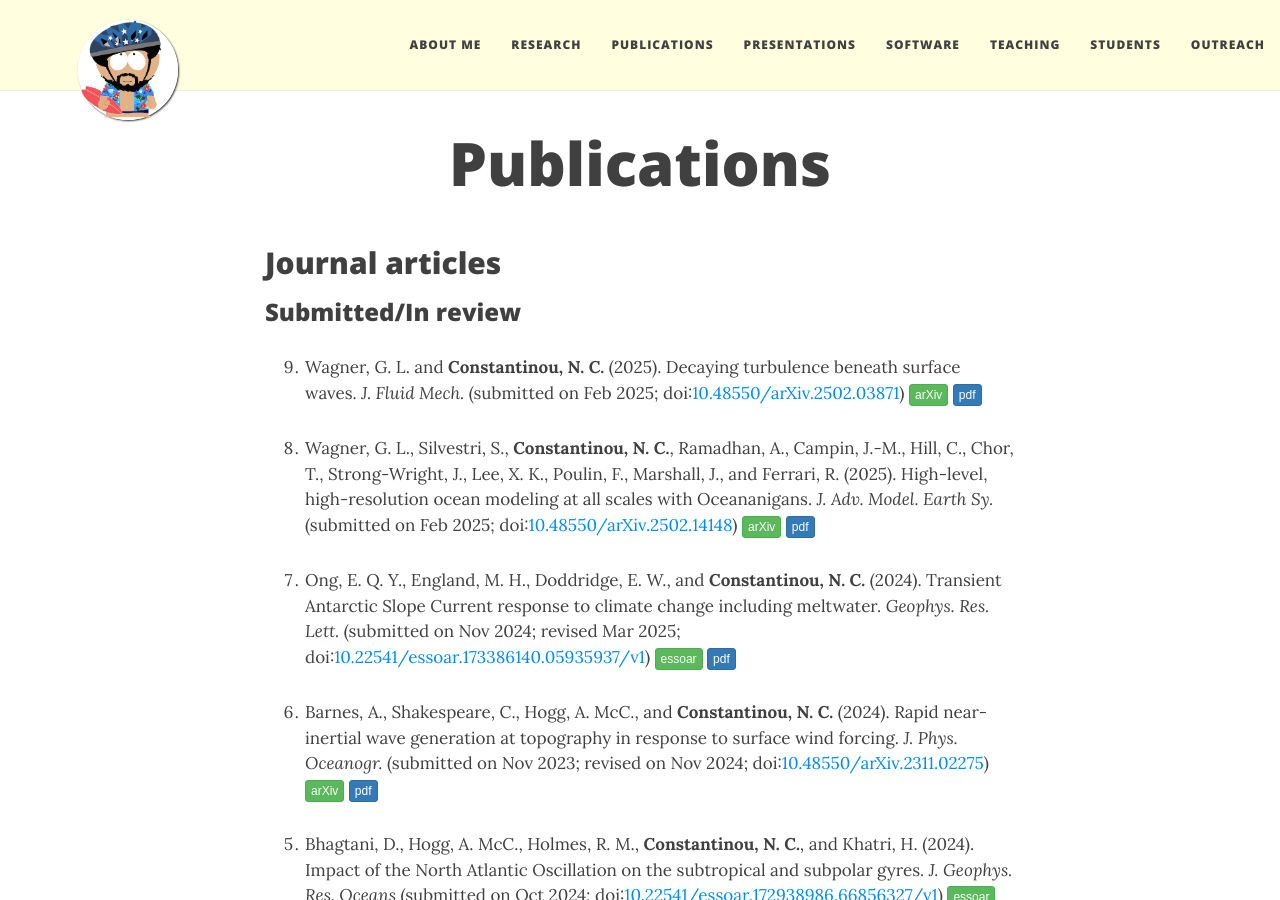
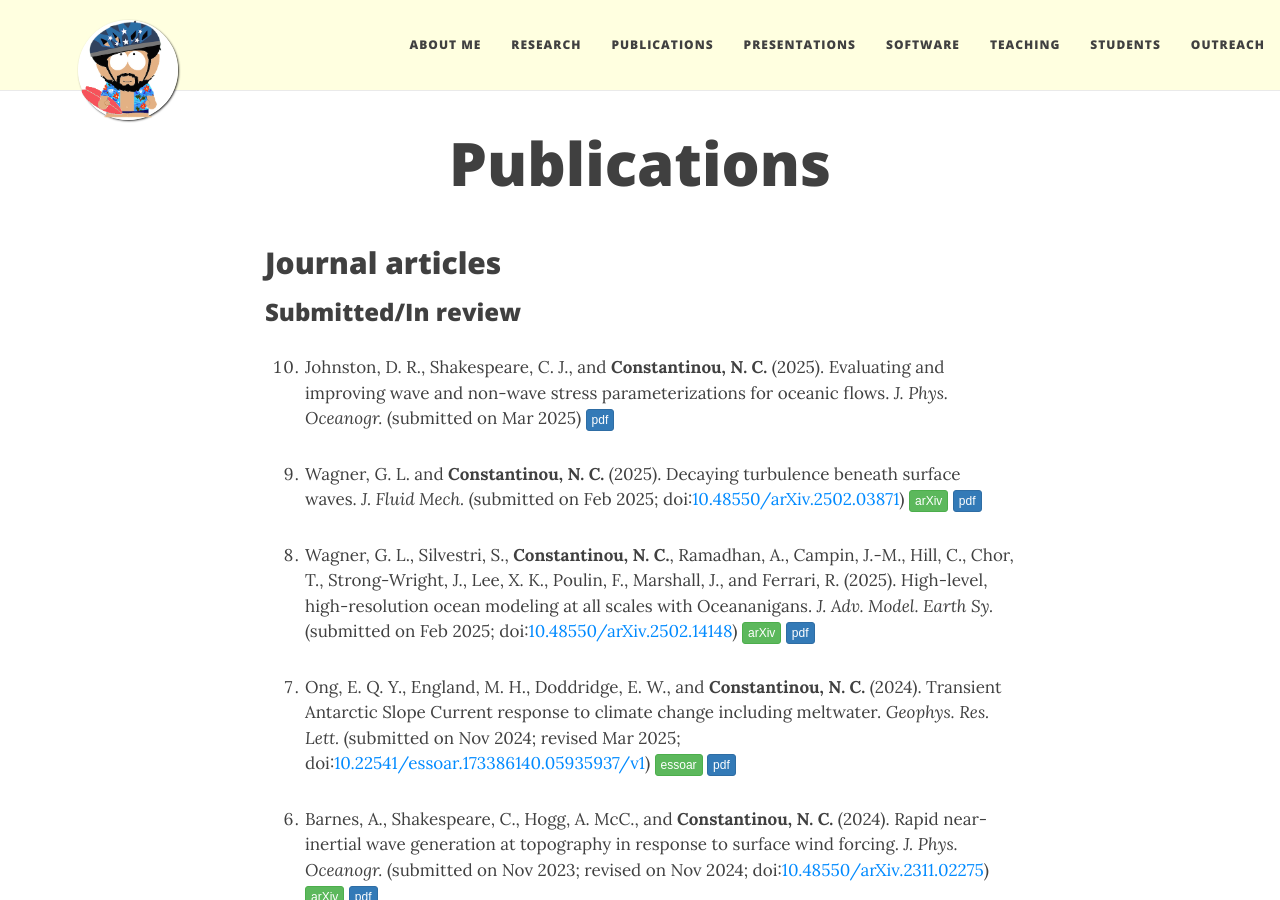
Before and after one commit to navidcy/navidcy.github.io, a Jekyll site: the page built from publications.md, in a window 1280 px wide and 900 px high. Built offline with Jekyll 4.4.1, drawn with Linux system fonts in a browser that asks for light colours; nearby versions of some CDN libraries; comment, search, counter and statistics services are not loaded; some of the changed lines change nothing that is shown.

```diff
--- a/publications.md
+++ b/publications.md
@@ -10,7 +10,7 @@
 ### Submitted/In review
 
 
-<!-- 0. Johnston, D. R., Shakespeare, C. J., and **Constantinou, N. C.** (2025). Evaluating and improving wave and non-wave stress parameterizations for oceanic flows. _J. Phys. Oceanogr._ (submitted on Feb 2025; doi:[10.48550/arXiv.2311.02275](https://doi.org/10.48550/arXiv.2311.02275)) [<span class="btn btn-success btn-xs{{end}}" style="font-family:sans-serif;">arXiv</span>][arXiv:2311.02275]{:target="_blank"} [<span class="btn btn-primary btn-xs{{end}}" style="font-family:sans-serif;">pdf</span>][topographic-NIWs] -->
+0. Johnston, D. R., Shakespeare, C. J., and **Constantinou, N. C.** (2025). Evaluating and improving wave and non-wave stress parameterizations for oceanic flows. _J. Phys. Oceanogr._ (submitted on Mar 2025) [<span class="btn btn-primary btn-xs{{end}}" style="font-family:sans-serif;">pdf</span>][internal-tide-parameterizations]
 
 
 0. Wagner, G. L. and **Constantinou, N. C.** (2025). Decaying turbulence beneath surface waves.  _J. Fluid Mech._ (submitted on Feb 2025; doi:[10.48550/arXiv.2502.03871](https://doi.org/10.48550/arXiv.2503.03871)) [<span class="btn btn-success btn-xs{{end}}" style="font-family:sans-serif;">arXiv</span>][arXiv:2503.03871]{:target="_blank"} [<span class="btn btn-primary btn-xs{{end}}" style="font-family:sans-serif;">pdf</span>][betaplane-surface-waves]
@@ -208,6 +208,7 @@
 [regional-mom6-docs]: https://regional-mom6.readthedocs.io/en/latest/
 [regional-mom6-JOSS-review]: https://joss.theoj.org/papers/d396435c09aae4c2f4b62cdbc1493c1e
 
+[internal-tide-parameterizations]: internal-tide-parameterizations.pdf
 [betaplane-surface-waves]: betaplane-surface-waves.pdf
 [oceananigans-overview]: oceananigans-overview.pdf
 [asc-meltwater]: asc-meltwater.pdf
```
Also changed, not shown: 1 other file.
